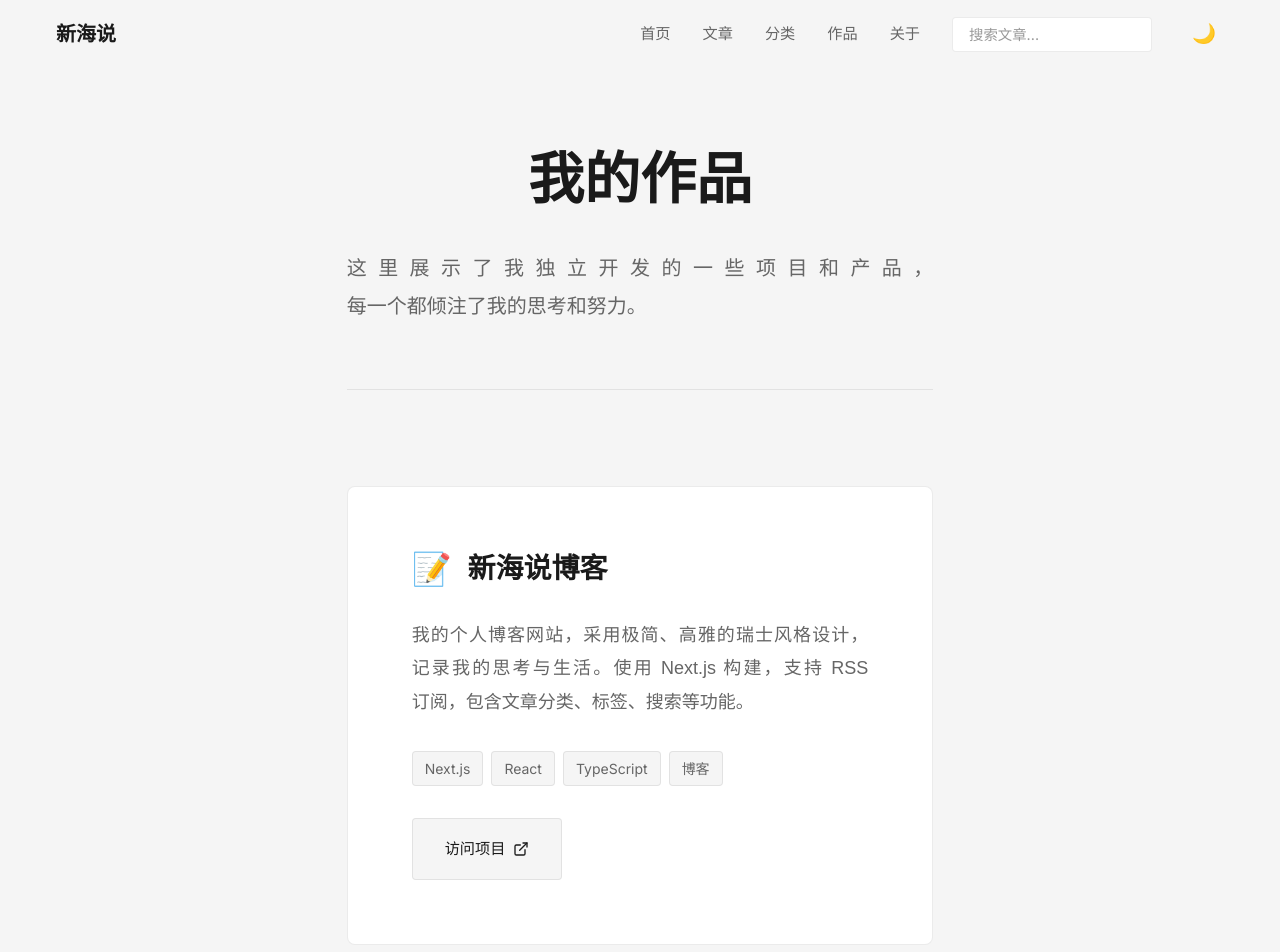
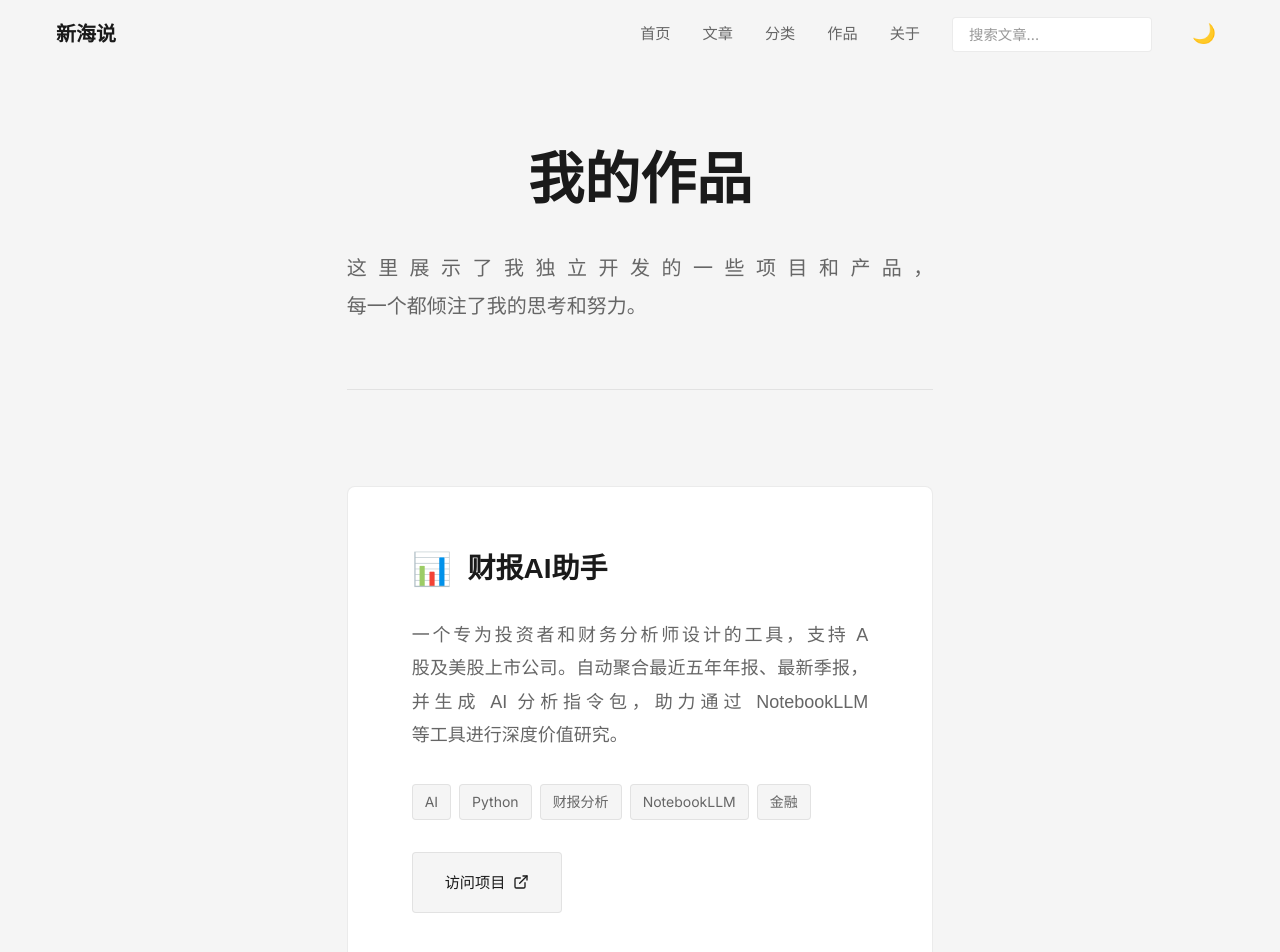
Before and after one commit to SharingMan/09-blog, a Next.js app: page /works in a window 1280 px wide. Shown: the top 952 px of the page. Built offline with nearby package versions, Linux system fonts and the light colour scheme; a web font is replaced by a local one.

Commit message:
feat: add Financial Report AI Assistant to works

```diff
--- a/app/works/page.tsx
+++ b/app/works/page.tsx
@@ -18,6 +18,13 @@ interface Project {
 }
 
 const projects: Project[] = [
+  {
+    title: '财报AI助手',
+    description: '一个专为投资者和财务分析师设计的工具，支持 A 股及美股上市公司。自动聚合最近五年年报、最新季报，并生成 AI 分析指令包，助力通过 NotebookLLM 等工具进行深度价值研究。',
+    url: 'https://cninfo2notebookllm-production.up.railway.app/',
+    tags: ['AI', 'Python', '财报分析', 'NotebookLLM', '金融'],
+    emoji: '📊',
+  },
   {
     title: '新海说博客',
     description: '我的个人博客网站，采用极简、高雅的瑞士风格设计，记录我的思考与生活。使用 Next.js 构建，支持 RSS 订阅，包含文章分类、标签、搜索等功能。',
```
